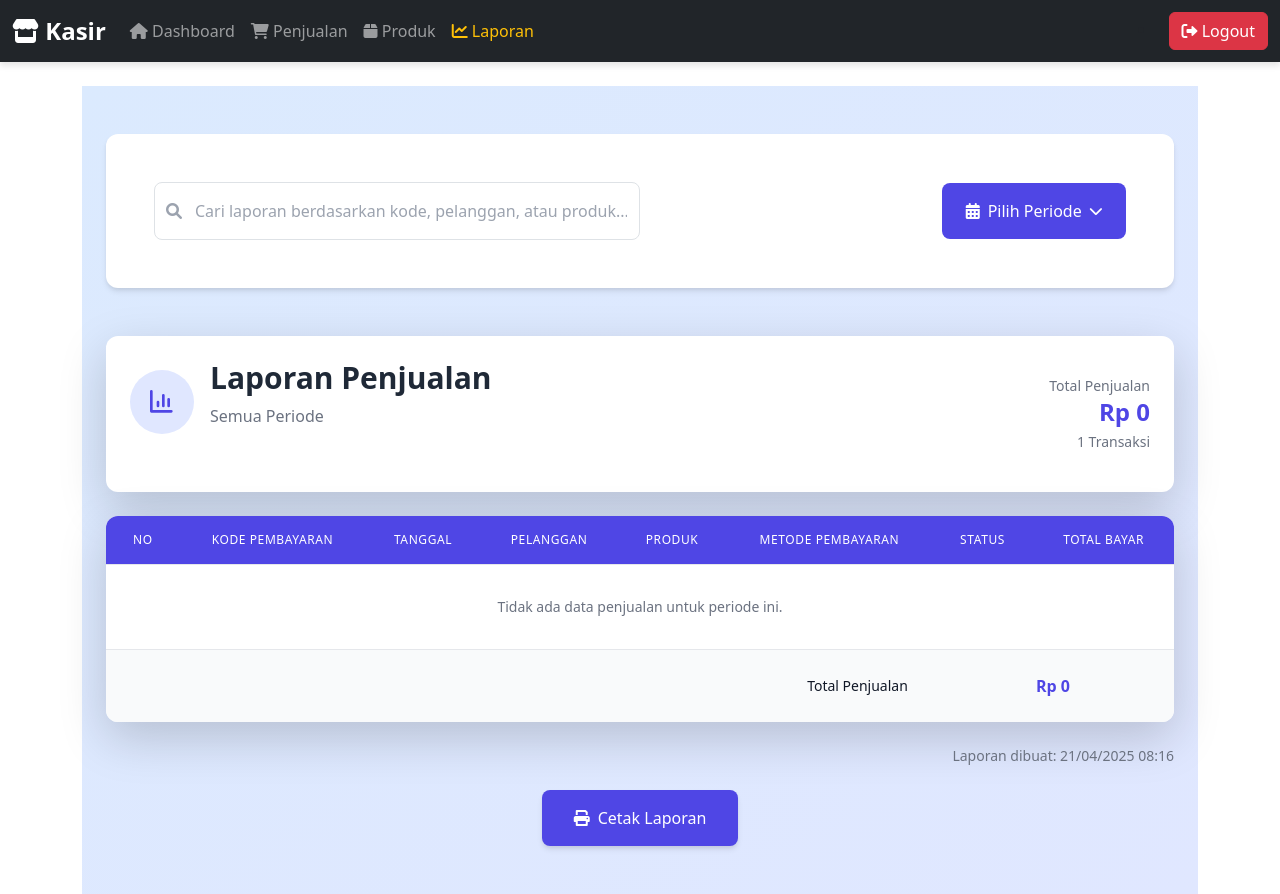
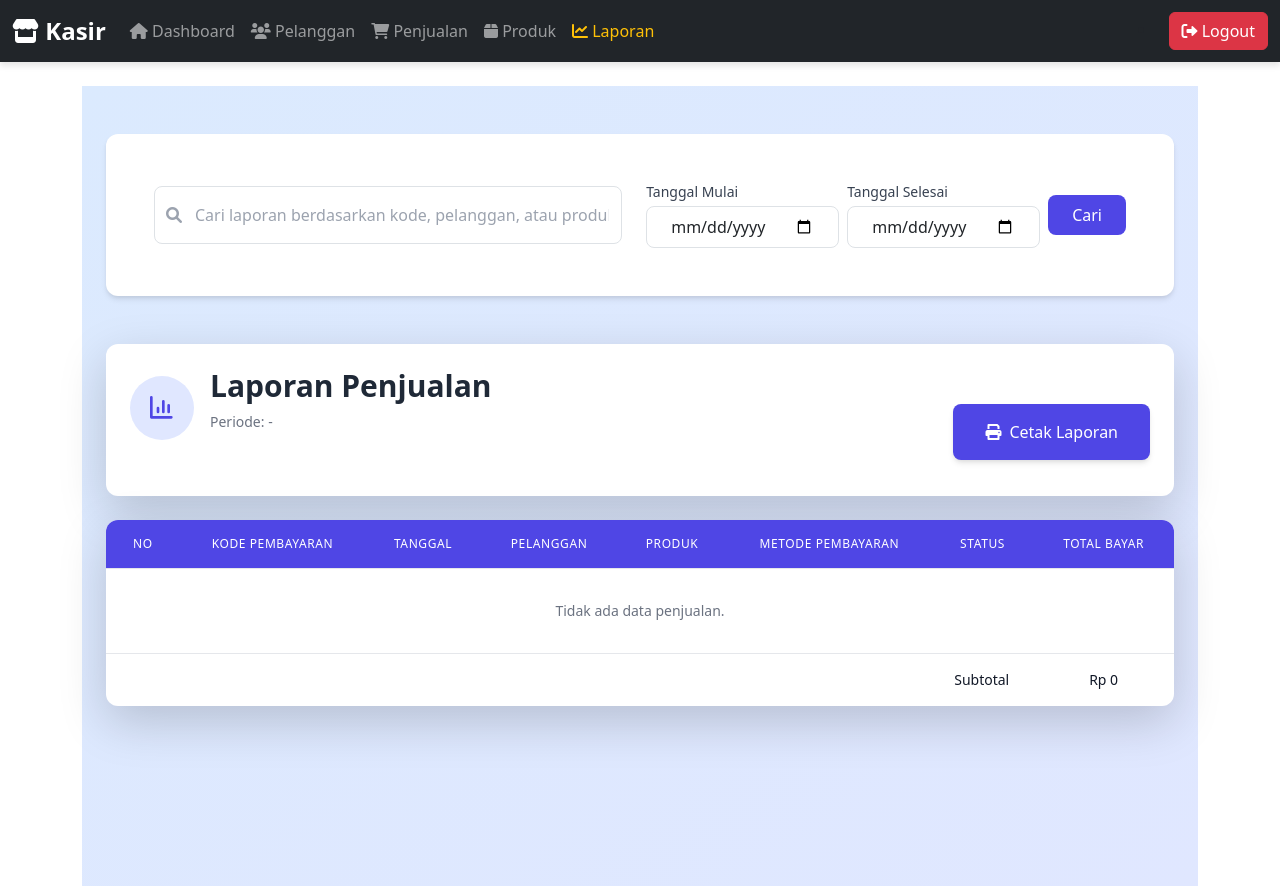
Before and after one commit to FarhanFuadi090/kasir3, a Laravel app: page /laporans in a window 1280 px wide. Run offline with Laravel 8, Linux system fonts and the light colour scheme; data that the repository does not hold is empty; settings files or empty folders that the repository lacks are supplied; some libraries are stand-ins or nearby versions.

Commit message:
Initial commit

```diff
--- a/app/Http/Controllers/PenjualanController.php
+++ b/app/Http/Controllers/PenjualanController.php
@@ -277,55 +277,28 @@ public function cetakStruk($id)
 
 public function laporan(Request $request)
 {
-    date_default_timezone_set('Asia/Jakarta'); // Pastikan zona waktu sesuai
+    $tanggalMulai = $request->input('tanggal_mulai');
+    $tanggalAkhir = $request->input('tanggal_akhir');
 
-    $periode = $request->get('periode', 'semua'); // Default "semua"
+    $query = DB::table('penjualans'); // or Penjualan::query() if you're using Eloquent
 
-    // Ambil data penjualan sesuai periode
-    $query = Penjualan::query();
-
-    // Ambil tanggal hari ini
-    $today = Carbon::now()->toDateString();
-
-    if ($periode == 'hari') {
-        $query->whereDate('tanggal_penjualan', $today);
-    } elseif ($periode == 'minggu') {
-        $query->whereBetween('tanggal_penjualan', [
-            Carbon::now()->startOfWeek()->toDateString(),
-            Carbon::now()->endOfWeek()->toDateString()
-        ])->whereDate('tanggal_penjualan', '!=', $today); // Hapus data hari ini
-    } elseif ($periode == 'bulan') {
-        $query->whereMonth('tanggal_penjualan', Carbon::now()->month)
-              ->whereYear('tanggal_penjualan', Carbon::now()->year)
-              ->whereDate('tanggal_penjualan', '!=', $today); // Hapus data hari ini
-    } elseif ($periode == 'tahun') {
-        $query->whereYear('tanggal_penjualan', Carbon::now()->year)
-              ->whereDate('tanggal_penjualan', '!=', $today); // Hapus data hari ini
+    if ($tanggalMulai && $tanggalAkhir) {
+        $query->whereDate('created_at', '>=', $tanggalMulai)
+              ->whereDate('created_at', '<=', $tanggalAkhir);
+    } elseif ($tanggalMulai) {
+        $query->whereDate('created_at', '=', $tanggalMulai);
+    } else {
+        $query->whereDate('created_at', '=', date('Y-m-d'));
     }
 
-    $penjualans = $query->orderBy('tanggal_penjualan', 'desc')->get();
+    // Fetch the penjualans
+    $penjualans = $query->orderBy('created_at', 'desc')->get();
 
-    // Pastikan tidak menampilkan data kosong
-    if ($penjualans->isEmpty()) {
-        $penjualans = collect([
-            (object) [
-                'kode_pembayaran' => '-',
-                'tanggal_penjualan' => '-',
-                'pelanggan' => (object) ['nama_pelanggan' => '-'],
-                'produk_id' => '[]',
-                'total_bayar' => 0,
-                'metode_pembayaran' => '-',
-                'status' => '-',
-            ]
-        ]);
-    }
+    // Calculate the subtotal
+    $subtotal = $penjualans->sum('total_bayar');
 
-    // Hitung statistik
-    $totalPenjualan = $penjualans->where('kode_pembayaran', '!=', '-')->sum('total_bayar');
-    $transaksiSukses = $penjualans->where('status', 'paid')->count();
-    $transaksiGagal = $penjualans->where('status', 'unpaid')->count();
-
-    return view('laporans.index', compact('penjualans', 'totalPenjualan', 'transaksiSukses', 'transaksiGagal'));
+    // Return the view with the necessary variables
+    return view('laporans.index', compact('penjualans', 'tanggalMulai', 'tanggalAkhir', 'subtotal'));
 }
 public function getTotalPenjualan()
     {
--- a/resources/views/laporans/index.blade.php
+++ b/resources/views/laporans/index.blade.php
@@ -19,21 +19,27 @@
                            placeholder="Cari laporan berdasarkan kode, pelanggan, atau produk...">
                 </div>
 
+
+
                 <!-- Filtering options with better styling -->
-                <div class="dropdown w-full md:w-auto">
-                    <button class="w-full md:w-auto flex items-center justify-center gap-2 bg-indigo-600 hover:bg-indigo-700 text-white font-medium py-3 px-6 rounded-lg transition duration-200"
-                            type="button" id="dropdownMenuButton" data-bs-toggle="dropdown" aria-expanded="false">
-                        <i class="fas fa-calendar-alt"></i>
-                        <span>Pilih Periode</span>
-                        <i class="fas fa-chevron-down text-sm"></i>
-                    </button>
-                    <ul class="dropdown-menu w-full md:w-48 mt-1 py-2 bg-white rounded-lg shadow-lg border border-gray-100" aria-labelledby="dropdownMenuButton">
-                        <li><a class="dropdown-item block px-4 py-2 text-gray-700 hover:bg-indigo-50 transition duration-200" href="{{ route('laporans.index', ['periode' => 'hari']) }}">Hari Ini</a></li>
-                        <li><a class="dropdown-item block px-4 py-2 text-gray-700 hover:bg-indigo-50 transition duration-200" href="{{ route('laporans.index', ['periode' => 'minggu']) }}">Minggu Ini</a></li>
-                        <li><a class="dropdown-item block px-4 py-2 text-gray-700 hover:bg-indigo-50 transition duration-200" href="{{ route('laporans.index', ['periode' => 'bulan']) }}">Bulan Ini</a></li>
-                        <li><a class="dropdown-item block px-4 py-2 text-gray-700 hover:bg-indigo-50 transition duration-200" href="{{ route('laporans.index', ['periode' => 'tahun']) }}">Tahun Ini</a></li>
-                        <li><hr class="my-2 border-gray-200"></li>
-                        <li><a class="dropdown-item block px-4 py-2 text-gray-700 hover:bg-indigo-50 transition duration-200" href="{{ route('laporans.index', ['periode' => 'semua']) }}">Semua Data</a></li>
+                <div class="w-full md:w-auto">
+    <form action="{{ route('laporans.index') }}" method="GET" class="flex flex-col md:flex-row items-center gap-2">
+        <div class="flex flex-col">
+            <label for="tanggal_mulai" class="text-sm font-medium text-gray-700 mb-1">Tanggal Mulai</label>
+            <input type="date" name="tanggal_mulai" id="tanggal_mulai" class="border border-gray-300 rounded-lg px-4 py-2 focus:outline-none focus:ring-2 focus:ring-indigo-500">
+        </div>
+        <div class="flex flex-col">
+            <label for="tanggal_akhir" class="text-sm font-medium text-gray-700 mb-1">Tanggal Selesai</label>
+            <input type="date" name="tanggal_akhir" id="tanggal_akhir" class="border border-gray-300 rounded-lg px-4 py-2 focus:outline-none focus:ring-2 focus:ring-indigo-500">
+        </div>
+        <div class="pt-6 md:pt-0">
+            <button type="submit" class="bg-indigo-600 hover:bg-indigo-700 text-white font-medium py-2 px-6 rounded-lg transition duration-200">
+                Cari
+            </button>
+        </div>
+    </form>
+</div>
+
                     </ul>
                 </div>
             </div>
@@ -53,15 +59,35 @@
                                 </svg>
                             </div>
                             <div>
-                                <h2 class="text-3xl font-bold text-gray-800">Laporan Penjualan</h2>
-                                <p class="text-gray-500 mt-1">{{ $periodeText ?? 'Semua Periode' }}</p>
-                            </div>
-                        </div>
-                        <div class="text-right">
-                            <div class="text-sm text-gray-500">Total Penjualan</div>
-                            <div class="text-2xl font-bold text-indigo-600">Rp {{ number_format($totalPenjualan, 0, ',', '.') }}</div>
-                            <div class="text-sm text-gray-500 mt-1">{{ count($penjualans) }} Transaksi</div>
-                        </div>
+    <div class="flex justify-between items-center">
+    <div>
+    <h2 class="text-3xl font-bold text-gray-800">Laporan Penjualan</h2>
+
+    <div class="mt-1 text-sm text-gray-500">
+    <p>
+        Periode:
+        @if ($tanggalMulai && $tanggalAkhir)
+            {{ \Carbon\Carbon::parse($tanggalMulai)->format('d-m-Y') }} -
+            {{ \Carbon\Carbon::parse($tanggalAkhir)->format('d-m-Y') }}
+        @else
+            -
+        @endif
+    </p>
+</div>
+</div>
+</div>
+</div>
+</div>
+
+
+                          <!-- Enhanced Print Button -->
+        <div class="non-print mt-6 flex justify-center">
+            <button class="flex items-center justify-center gap-2 bg-indigo-600 hover:bg-indigo-700 text-white font-medium py-3 px-8 rounded-lg transition duration-200 shadow-md hover:shadow-lg" onclick="printStrukSemua()">
+                <i class="fas fa-print"></i>
+                <span>Cetak Laporan</span>
+            </button>
+        </div>
+
                     </div>
                 </div>
             </div>
@@ -148,32 +174,22 @@
                         </tbody>
                         <!-- Improved Footer with Summary -->
                         <tfoot>
-                            <tr class="bg-gray-50">
-                                <td colspan="6" class="px-4 py-4 text-right text-sm font-medium text-gray-900">Total Penjualan</td>
-                                <td colspan="2" class="px-4 py-4 text-center text-base font-bold text-indigo-600">Rp {{ number_format($totalPenjualan, 0, ',', '.') }}</td>
+                            <tr>
+                                <td colspan="7" class="px-4 py-3 text-right text-sm font-medium text-gray-900">Subtotal</td>
+                                <td class="px-4 py-3 text-center text-sm font-medium text-gray-900">Rp {{ number_format($subtotal, 0, ',', '.') }}</td>
                             </tr>
                         </tfoot>
                     </table>
                 </div>
             </div>
-
-            <!-- Added report footer with timestamp -->
-            <div class="mt-6 text-right text-sm text-gray-500">
-                <p>Laporan dibuat: {{ date('d/m/Y H:i') }}</p>
-            </div>
-        </div>
-        <!-- END PRINTABLE AREA -->
-
-        <!-- Enhanced Print Button -->
-        <div class="non-print mt-6 flex justify-center">
-            <button class="flex items-center justify-center gap-2 bg-indigo-600 hover:bg-indigo-700 text-white font-medium py-3 px-8 rounded-lg transition duration-200 shadow-md hover:shadow-lg" onclick="printStrukSemua()">
-                <i class="fas fa-print"></i>
-                <span>Cetak Laporan</span>
-            </button>
         </div>
 
     </div>
 </div>
+
+
+            <!-- Added report footer with timestamp -->
+
 
 <!-- Enhanced Scripts -->
 <script>
--- a/resources/views/template.blade.php
+++ b/resources/views/template.blade.php
@@ -55,28 +55,28 @@
 
         .search-container {
         display: flex;
-        align-items: center; /* Menjaga ikon tetap sejajar */
+        align-items: center;
     }
     .search-input {
-        flex: 1; /* Agar input memenuhi lebar yang tersedia */
-        border-radius: 4px 0 0 4px; /* Membuat sisi kiri membulat */
+        flex: 1;
+        border-radius: 4px 0 0 4px;
     }
     .search-button {
-        border-radius: 0 4px 4px 0; /* Membuat sisi kanan membulat */
+        border-radius: 0 4px 4px 0;
     }
     .search-container {
         display: flex;
         align-items: center;
-        max-width: 300px; /* Atur lebar maksimal */
+        max-width: 300px;
     }
     .search-input {
         flex: 1;
-        height: 38px; /* Samakan tinggi dengan button */
-        border-radius: 4px 0 0 4px; /* Agar sudutnya menyatu */
+        height: 38px;
+        border-radius: 4px 0 0 4px;
     }
     .search-button {
-        height: 38px; /* Samakan tinggi dengan input */
-        border-radius: 0 4px 4px 0; /* Agar sudutnya menyatu */
+        height: 38px;
+        border-radius: 0 4px 4px 0;
         display: flex;
         align-items: center;
         justify-content: center;
@@ -97,13 +97,13 @@
         </a>
     </li>
 
-    @can('admin')
+
     <li class="nav-item">
         <a class="nav-link {{ Request::is('pelanggans*') ? 'active text-warning' : '' }}" href="{{ route('pelanggans.index') }}">
             <i class="fas fa-users"></i> Pelanggan
         </a>
     </li>
-    @endcan
+
 
     <li class="nav-item">
         <a class="nav-link {{ Request::is('penjualans*') ? 'active text-warning' : '' }}" href="{{ route('penjualans.index') }}">
```
Also changed, not shown: resources/views/home.blade.php (+4 -4 lines), resources/views/penjualans/create.blade.php (+6 -2 lines).
